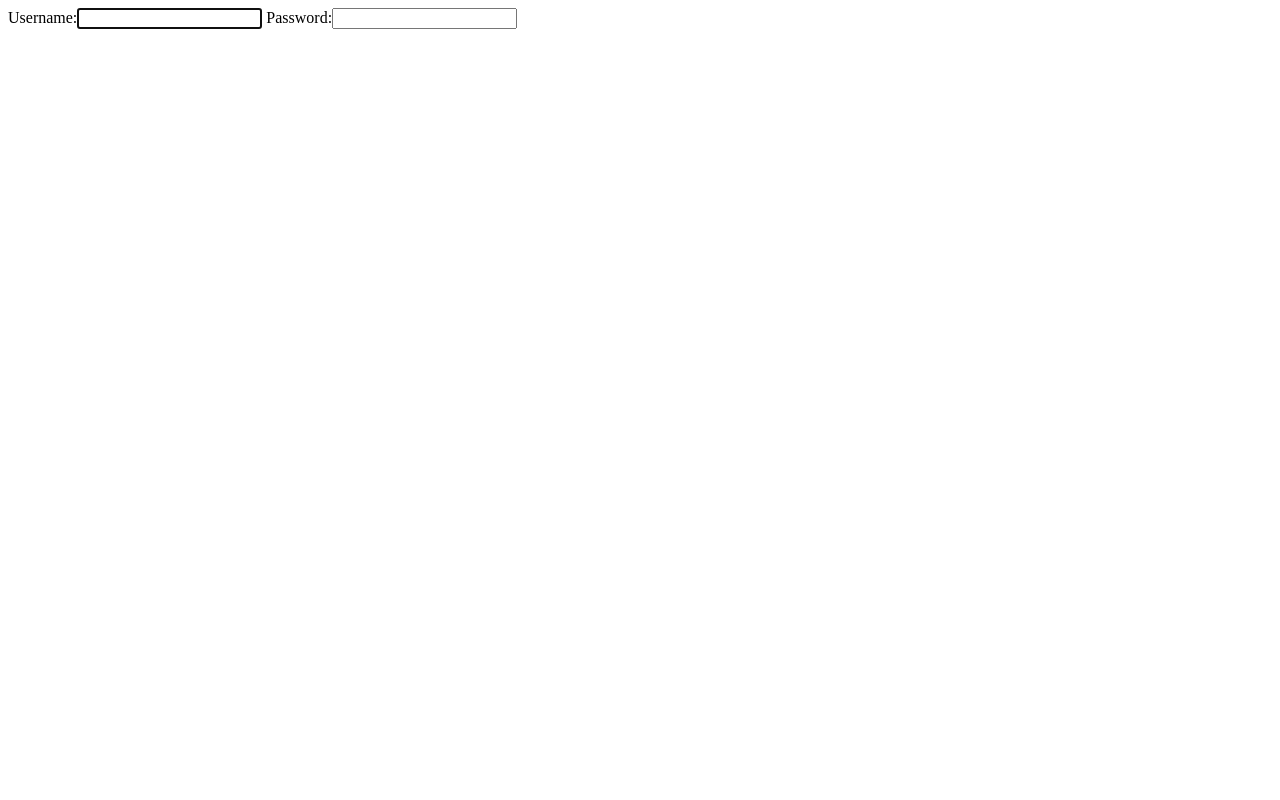
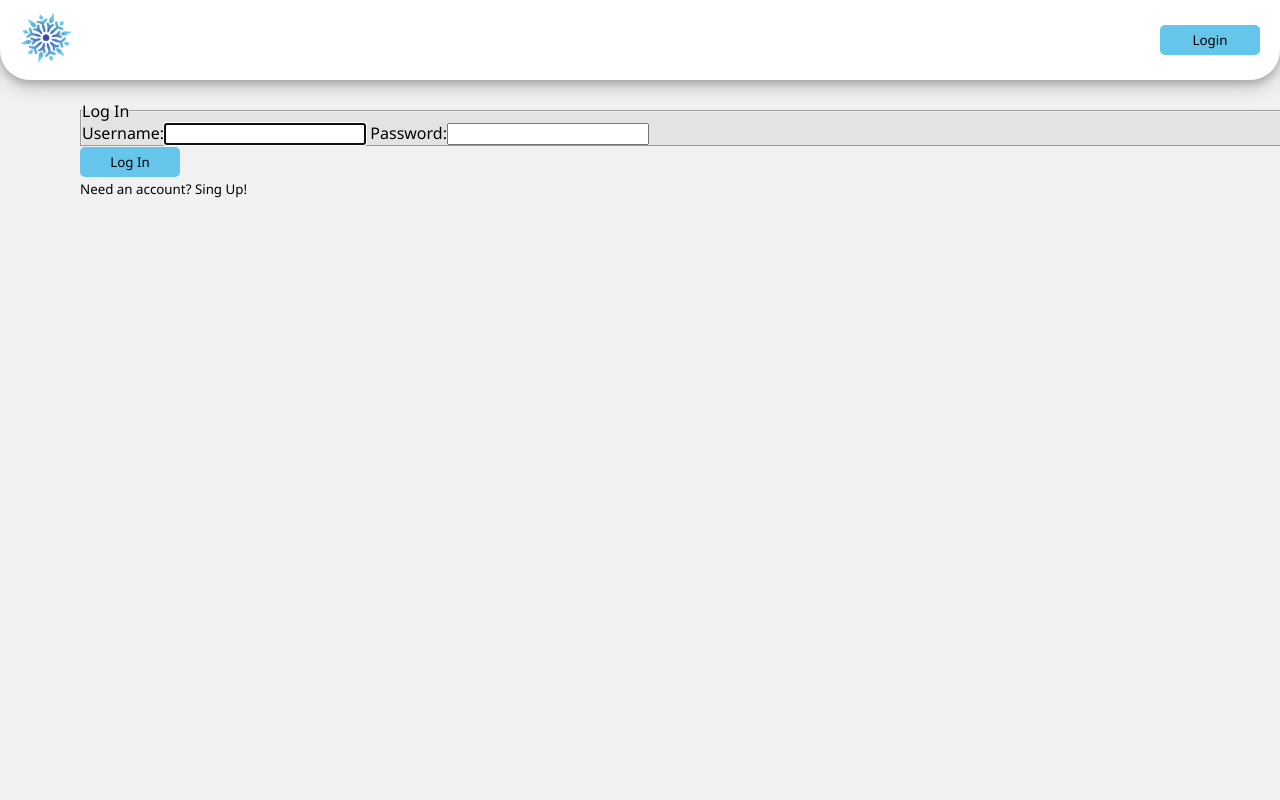
Before and after one commit to Pladque/BiteHack-Backend, a Django app: page /login/ in a window 1280 px wide. Before the commit the page is almost empty. Run offline with Django 3.2, Linux system fonts and the light colour scheme.

Commit message:
User authentication (frontend)

```diff
--- a/Snowledge/polls/templates/polls/index.html
+++ b/Snowledge/polls/templates/polls/index.html
@@ -13,13 +13,13 @@
     <div id="main">
         <nav id="navbar">
             <div id="navbar-left">
-                <img src="{% static 'polls/images/snowflake.png' %}" alt="Logo" id="logo">
+                <a href="/"><img src="{% static 'polls/images/snowflake.png' %}" alt="Logo" id="logo"></a>
             </div>
             <div id="navbar-right">
                 {% if user.is_authenticated %}
-                <button>Logout</button>
+                <a href="/logout"><button>Logout</button></a>
                 {% else %}
-                <a href="/admin"><button>Login</button></a>
+                <a href="/login"><button>Login</button></a>
                 {% endif %}
             </div>
         </nav>
--- a/Snowledge/users/templates/login.html
+++ b/Snowledge/users/templates/login.html
@@ -1,2 +1,20 @@
+{% extends 'polls/index.html' %}
+{% block content %}
+<form method= "POST">
+    {% csrf_token%}
+    <fieldset class="form-group" style="background-color:#e3e3e3;">
+        <legend class="border-bottom mb-4" >Log In</legend>
+        {{form}}
+    </fieldset>
+    <div>
+        <button type = "submit"> Log In</button>
+    </div>
 
-{{form}}
+    <div>
+        <small> Need an account?
+        <a href="/register" >Sing Up!</a>
+        </small>
+    </div>
+
+</form>
+{% endblock %}
```
Also changed, not shown: Snowledge/db.sqlite3, Snowledge/polls/migrations/0001_initial.py (added).
